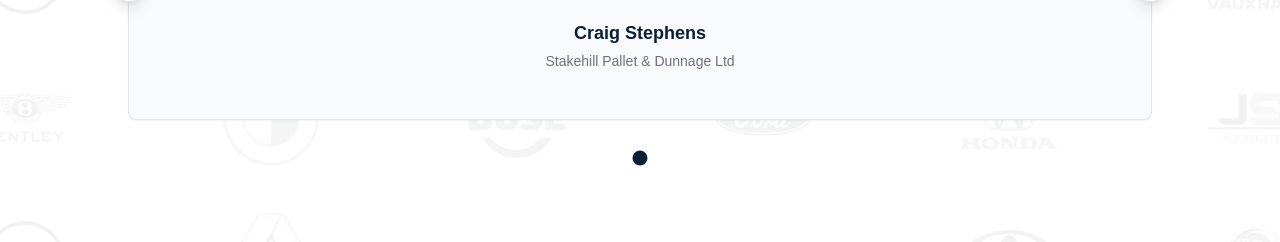
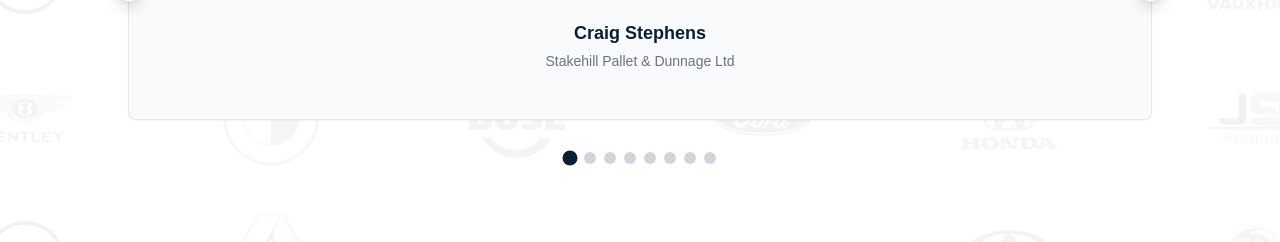
Before and after one commit to lmagarbett/impacta-site, a React (Vite) app: page /testimonials in a window 1280 px wide. Shown: the part 838-1080 px from the top of the page. Built offline with nearby package versions, Linux system fonts and the light colour scheme.

Commit message:
Testimonials: render company with author styling when author is missing

```diff
--- a/src/components/TestimonialsSection.tsx
+++ b/src/components/TestimonialsSection.tsx
@@ -26,6 +26,43 @@ const testimonials = [
     author: "Craig Stephens",
     company: "Stakehill Pallet & Dunnage Ltd",
   },
+  {
+    id: 2,
+    quote:
+    "Very good communication, willingness to make bespoke items, normally a quick turnaround from order to supply. Also Dima is willing to come to site to help discuss and advise on design when needed.",
+    company: "BUSE Gas"
+  },
+  {
+    id: 3,
+    quote:
+    "Ability to turn orders around quickly with regular communications with the whole team. Great quality and service throughout.",
+    company: "Magna Banbury"
+  },
+  {
+    id: 4,
+    quote: "Had a vision, contacted IMPACTA and the same day had design team on site to support with a platform. Design sent to my email and order was with me in 2 weeks. Great company.",
+    company: "J9 Aggregates"
+  },
+  {
+    id: 5,
+    quote: "Amazing customer service, quick turn around on products and always kept updated on our orders.",
+    company: "Lowe Riser Pod"
+  },
+  {
+    id: 6,
+    quote: "First target of 180 covers by 24/11, brilliant achievement from you and the team, thank you so much!",
+    company: "Profile Covers"
+  },
+  {
+    id: 7,
+    quote: "Thanks for your great efforts and support on getting our order to us efficiently.",
+    company: "HYDRO"
+  },
+  {
+    id: 8,
+    quote: "Willingness to come on site and offer support with superb project management.",
+    company: "Sanko Gosei"
+  }
 ];
 
 const brandLogos = [
@@ -128,12 +165,24 @@ export default function TestimonialsSection() {
               </blockquote>
 
               <div className="text-center">
+                {testimonials[currentTestimonial].author ? (
+                  <>
                     <h4 className="text-lg font-bold text-impacta11 mb-1">
                       {testimonials[currentTestimonial].author}
                     </h4>
+                    {testimonials[currentTestimonial].company && (
                       <p className="text-sm text-gray-500">
                         {testimonials[currentTestimonial].company}
                       </p>
+                    )}
+                  </>
+                ) : (
+                  testimonials[currentTestimonial].company && (
+                    <h4 className="text-lg font-bold text-impacta11 mb-1">
+                      {testimonials[currentTestimonial].company}
+                    </h4>
+                  )
+                )}
               </div>
             </div>
 
```
Lines whose indentation alone changed are shown as unchanged.
